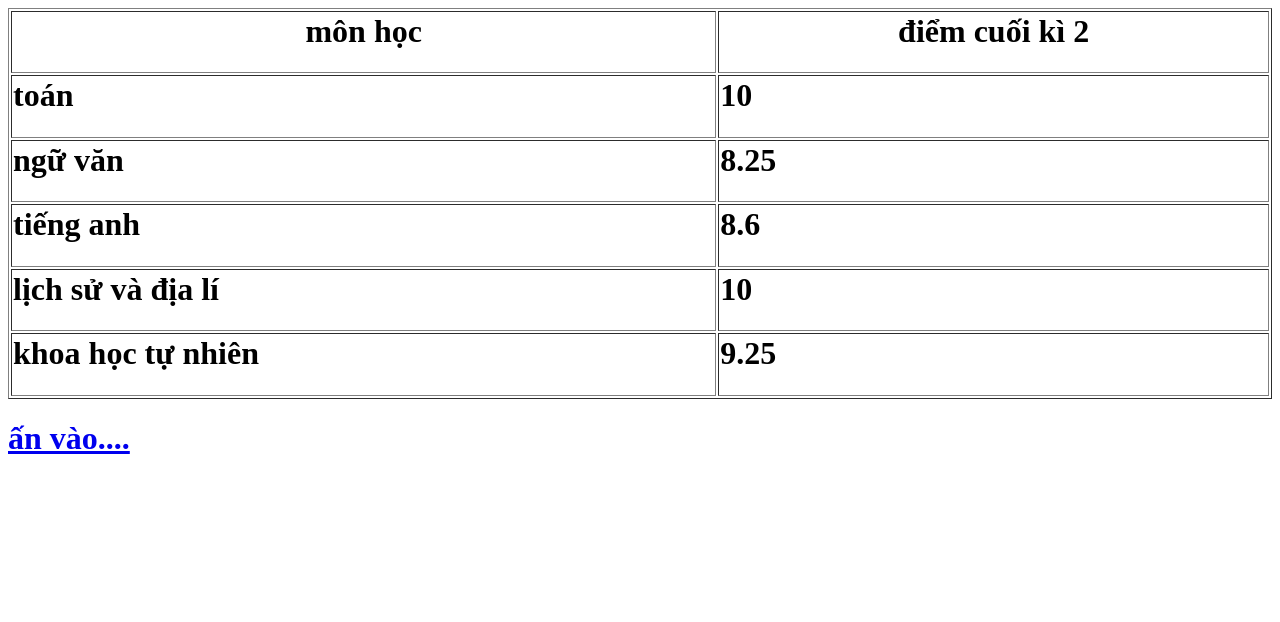
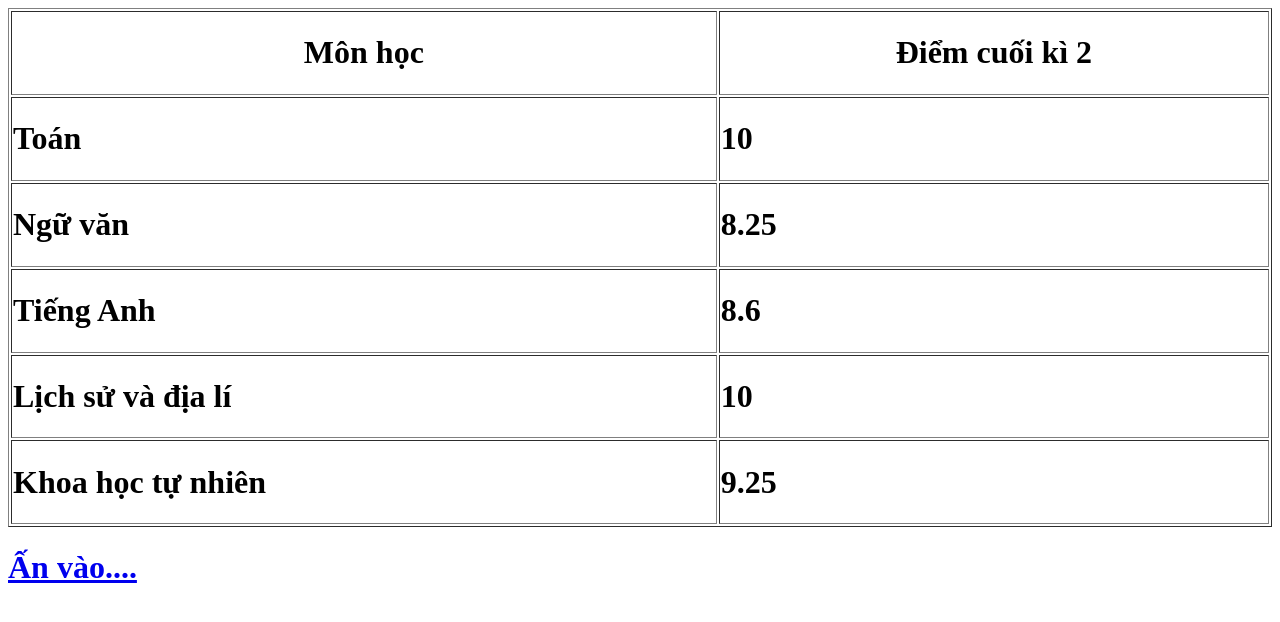
Before and after one commit to svhungthinh/ken, a plain HTML site: page diemthi/index.html in a window 1280 px wide. Drawn offline with Linux system fonts and the light colour scheme.

Commit message:
fix: html format

```diff
--- a/diemthi/index.html
+++ b/diemthi/index.html
@@ -1,33 +1,37 @@
+<!DOCTYPE html>
 <html>
+  <head>
+    <title>Điểm thi</title>
+  </head>
+  <body>
     <table border="1" width="100%">
       <tr>
-      <th><h1>môn học</h1></th>
-      <th><h1>điểm cuối kì 2</h1></th>
+        <th><h1>Môn học</h1></th>
+        <th><h1>Điểm cuối kì 2</h1></th>
       </tr>
       <tr>
-      <td><h1>toán</h1></td>
+        <td><h1>Toán</h1></td>
         <td><h1>10</h1></td>
       </tr>
       <tr>
-      <td><h1>ngữ văn</h1></td>
+        <td><h1>Ngữ văn</h1></td>
         <td><h1>8.25</h1></td>
       </tr>
       <tr>
-      <td><h1>tiếng anh</h1></td>
+        <td><h1>Tiếng Anh</h1></td>
         <td><h1>8.6</h1></td>
       </tr>
       <tr>
-      <td><h1>lịch sử và địa lí</h1></td>
+        <td><h1>Lịch sử và địa lí</h1></td>
         <td><h1>10</h1></td>
       </tr>
       <tr>
-      <td><h1>khoa học tự nhiên</h1></td>
+        <td><h1>Khoa học tự nhiên</h1></td>
         <td><h1>9.25</h1></td>
       </tr>
     </table>
-  <head>
     <a href="https://www.youtube.com/watch?v=dQw4w9WgXcQ" target="_blank"
-      ><h1>ấn vào....</h1></a
+      ><h1>Ấn vào....</h1></a
     >
-  </head>
+  </body>
 </html>
```
Lines whose indentation alone changed are shown as unchanged.
